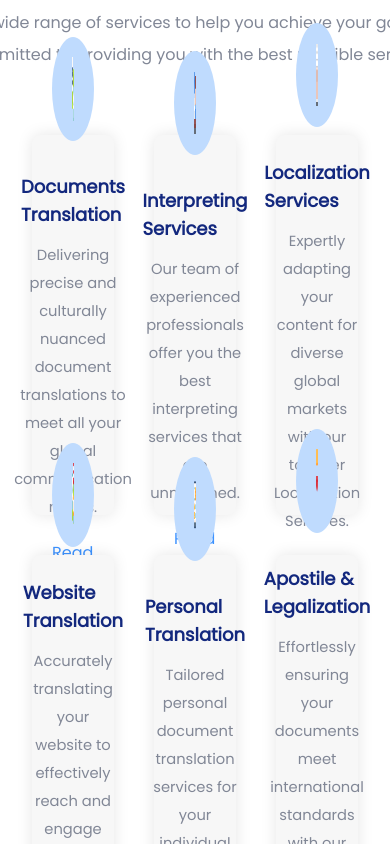
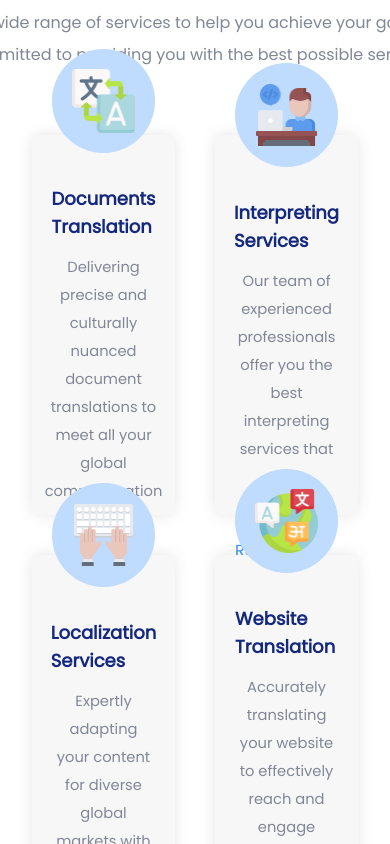
Before and after one commit to MusaZeshan-IT/Quick-Translate, a React (Vite) app: page /#/ in a window 390 px wide. Shown: the part 4880-5724 px from the top of the page. Built offline with nearby package versions, Linux system fonts and the light colour scheme.

Commit message:
The services section has been made responsive till medium screen size.

```diff
--- a/src/components/shared/Services.jsx
+++ b/src/components/shared/Services.jsx
@@ -17,7 +17,7 @@ const Services = () => {
                 </div>
                 <p className='text-center w-[610px] mt-5 leading-8 text-[rgb(129,135,150)]'>We offer a wide range of services to help you achieve your goals. We are committed to providing you with the best possible service.</p>
             </div>
-            <div className='grid grid-cols-3 gap-10 mt-16'>
+            <div className='grid lg:grid-cols-3 grid-cols-2 gap-10 mt-16'>
                 <Service
                     imgUrl={S1}
                     title='Documents Translation'
```
